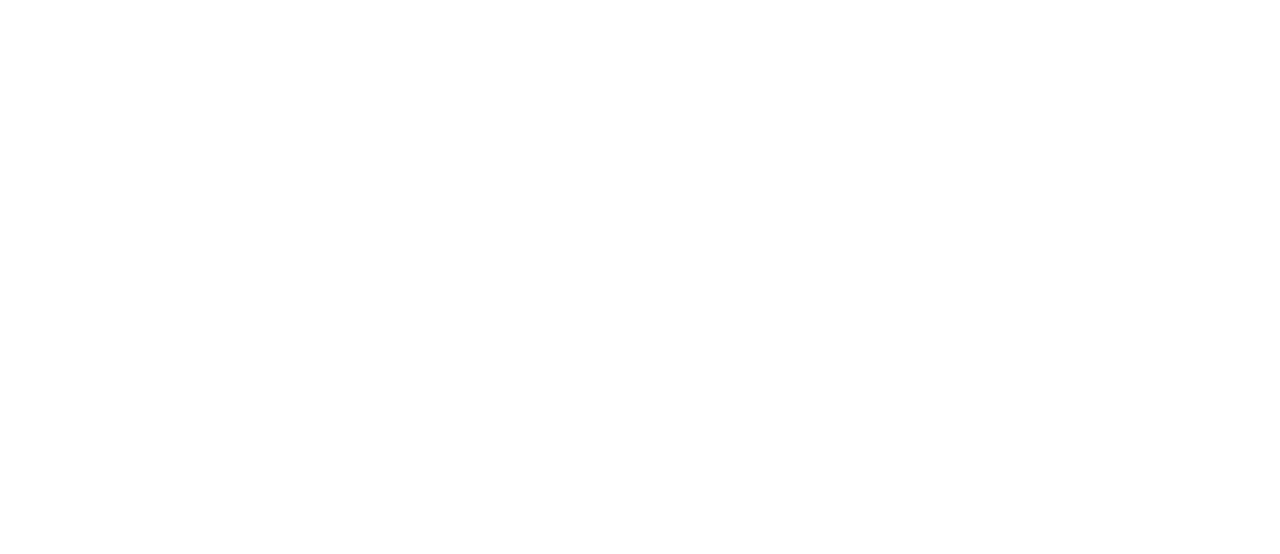
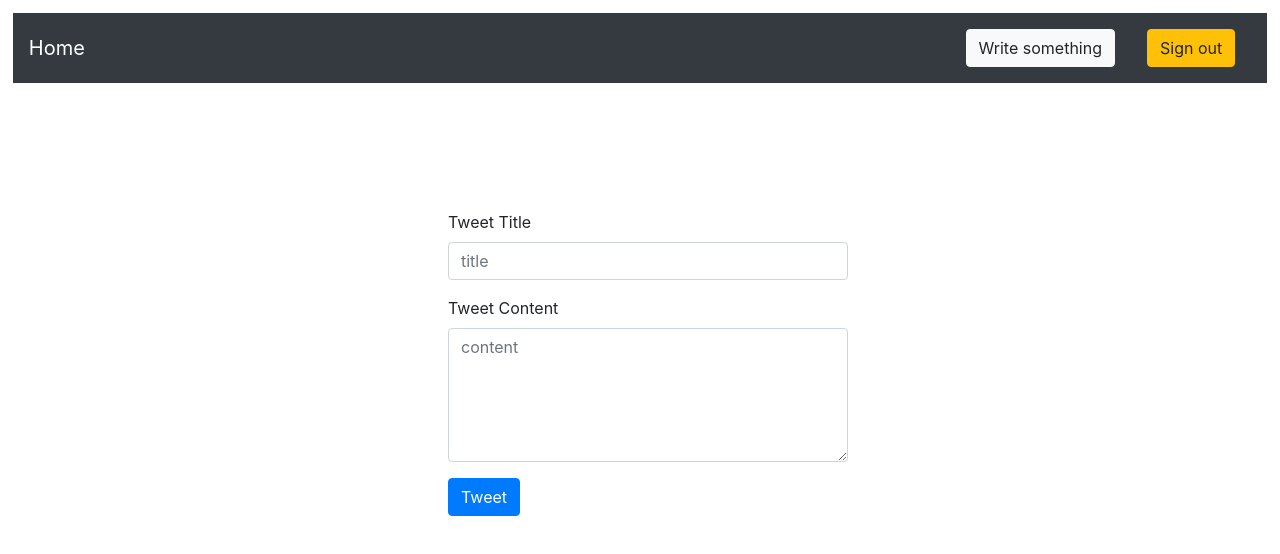
Before and after one commit to cuilantao/React-Django, a React (Create React App) app in the folder frontend/twitter-frontend/: page /write in a window 1280 px wide. Shown: the top 554 px of the page. Built offline with nearby package versions, Linux system fonts and the light colour scheme.

Commit message:
write tweet

```diff
--- a/frontend/twitter-frontend/src/App.js
+++ b/frontend/twitter-frontend/src/App.js
@@ -5,6 +5,7 @@
 import { BrowserRouter, Switch, Route} from 'react-router-dom';
 import SignInPage from './Signinpage'
 import Mainpage from './Mainpage'
+import Writepage from './Writepage'
 
 function App() {
 
@@ -16,6 +17,7 @@
         <Switch>
           <Route exact path='/' render={() => (<SignInPage cookies={{cookies, setCookie, removeCookie}}/>)}/>
           <Route exact path='/mainpage' render={() => (<Mainpage cookies={{cookies, setCookie, removeCookie}}/>)}/>
+          <Route exact path='/write' render={() => (<Writepage cookies={{cookies, setCookie, removeCookie}}/>)}/>
         </Switch>
       </BrowserRouter>
     </div>
--- a/frontend/twitter-frontend/src/Mainpage.js
+++ b/frontend/twitter-frontend/src/Mainpage.js
@@ -1,10 +1,9 @@
 import React, { Component } from 'react';
 import 'bootstrap/dist/css/bootstrap.min.css';
 import './Mainpage.css';
-import { Button, Navbar, Form, FormControl} from 'react-bootstrap'
-import { Link } from 'react-router-dom';
+import { Button, Nav, Navbar, Form, FormControl} from 'react-bootstrap'
 import Card from 'react-bootstrap/Card';
-import Nav from 'react-bootstrap/Nav';
+
 
 class Mainpage extends React.Component {
     constructor(props){
@@ -26,7 +25,7 @@
                     <Nav className="mr-auto">
                     </Nav>
                     <Form inline>
-                    <Nav.Link href="./">
+                    <Nav.Link href="./write">
                         <Button variant="light" id="write-button">Write something</Button>
                     </Nav.Link>
                     </Form>
@@ -45,7 +44,6 @@
                         </div>
                         <div id="profileInfo">
                         <Card style={{ width: '18rem' }}>
-                            <Card.Img variant="top" src="..." />
                             <Card.Body>
                                 <Card.Title>{this.state.user_name}</Card.Title>
                                 <Card.Text>
--- a/frontend/twitter-frontend/src/Signinpage.css
+++ b/frontend/twitter-frontend/src/Signinpage.css
@@ -3,7 +3,7 @@
     height: 350px;
     left:35%;
     padding-top: 50px;
-    top: 30%;
+    top: 20%;
     padding-bottom: 50px;
     position: absolute;
 }
--- /dev/null
+++ b/frontend/twitter-frontend/src/Writepage.js
@@ -0,0 +1,75 @@
+import React from 'react';
+import 'bootstrap/dist/css/bootstrap.min.css';
+import { Button, Nav, Navbar, Form, FormControl} from 'react-bootstrap'
+import axios from "axios"
+import './Signinpage.css'
+import './Mainpage.css'
+
+
+class Writepage extends React.Component {
+    constructor(props){
+        super(props);
+        this.title = React.createRef();
+        this.content = React.createRef();
+        console.log(this.props.cookies.cookies.cur_user)
+    }
+
+    getRedirected = () => {
+        window.location.href = './mainpage'
+    }
+
+    createtweet = () => {
+        axios.post('http://localhost:8000/tweets/create_tweets/', {
+            "user": this.props.cookies.cookies.cur_user,
+            "title": this.title.current.value,
+            "content": this.content.current.value
+        }).then(
+            res => {
+                console.log(res);
+                this.getRedirected()
+            }
+        ).catch(err => {
+            console.log(err)
+        })
+    }
+
+    render(){
+        return (
+            <div id="whole-wrap">
+                <Navbar bg="dark" variant="dark">
+                    <Navbar.Brand href="./mainpage">Home</Navbar.Brand>
+                    <Nav className="mr-auto">
+                    </Nav>
+                    <Form inline>
+                    <Nav.Link href="./write">
+                        <Button variant="light" id="write-button">Write something</Button>
+                    </Nav.Link>
+                    </Form>
+                    <Nav.Link href="./">
+                        <Button variant="warning">Sign out</Button>
+                    </Nav.Link>
+                </Navbar>
+                <div id = "loginpanel">
+                    <Form>
+                        <Form.Group controlId="formBasicTitle">
+                            <Form.Label>Tweet Title</Form.Label>
+                            <Form.Control type="title" placeholder="title" ref = {this.title}/>
+                        </Form.Group>
+
+                        <Form.Group controlId="formBasicContent">
+                            <Form.Label> Tweet Content</Form.Label>
+                            <Form.Control as="textarea" rows="5" type="content" placeholder="content" ref = {this.content}/>
+                        </Form.Group>
+                        <Button variant="primary" onClick = {this.createtweet}>
+                            Tweet
+                        </Button>
+
+                    </Form>
+                </div>
+            </div>
+        )
+    }
+}
+
+
+export default Writepage;
```
Also changed, not shown: 1 other file (tests, documents, lock files or other folders).
